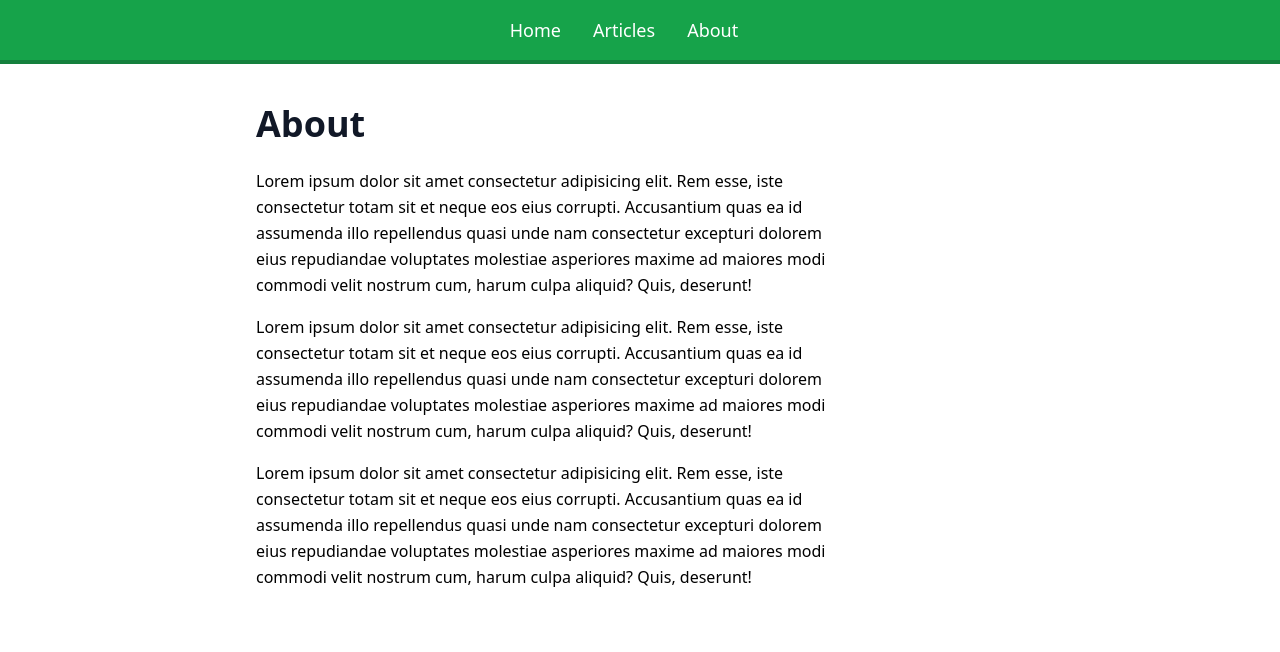
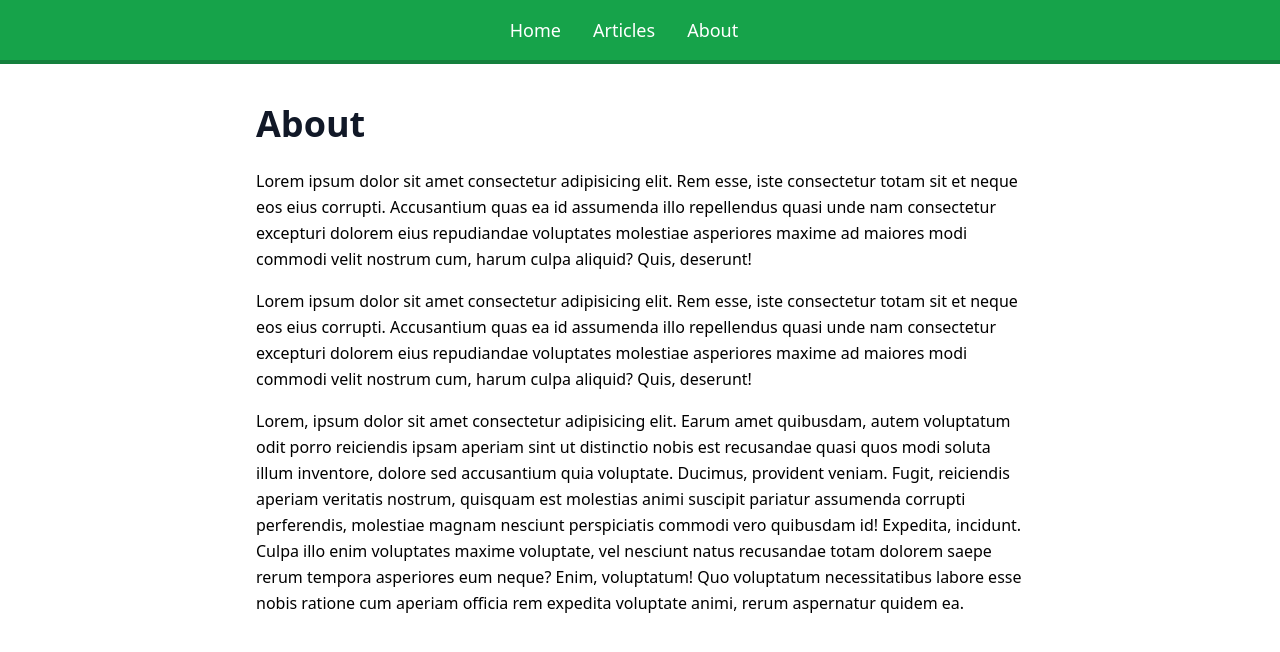
Before and after one commit to AmitxParmar/mern-blog, a React (Vite) app in the folder client/: page /about in a window 1280 px wide. Shown: the top 652 px of the page. Built offline with nearby package versions, Linux system fonts and the light colour scheme.

Commit message:
add styling to articleslist

```diff
--- a/client/src/App.jsx
+++ b/client/src/App.jsx
@@ -1,11 +1,11 @@
 import { Suspense, lazy } from 'react';
 import { BrowserRouter as Router, Route, Routes } from 'react-router-dom'
+import ArticlesList from './pages/ArticlesList';
 
 // pages
 const Home = lazy(() => import('./pages/Home'))
 const NotFound = lazy(() => import('./pages/NotFound'))
 const Article = lazy(() => import('./pages/Article'))
-const ArticlesList = lazy(() => import('./pages/ArticlesList'))
 const About = lazy(() => import('./pages/About'));
 
 // components
--- a/client/src/pages/About.jsx
+++ b/client/src/pages/About.jsx
@@ -1,35 +1,41 @@
-import React from 'react'
+import React from "react";
 
-const About = () => (
+const About = () => {
+   return (
       <div className='mb-20'>
          <h1 className='sm:text-4xl text-2xl font-bold my-6 text-gray-900'>
             About
          </h1>
          <p className='mx-auto leading-relaxed text-base mb-4'>
-         Lorem ipsum dolor sit amet consectetur adipisicing elit. Rem esse, iste
-         consectetur totam sit et neque eos eius corrupti. Accusantium quas ea id
-         assumenda illo repellendus quasi unde nam consectetur excepturi dolorem
-         eius repudiandae voluptates molestiae asperiores maxime ad maiores modi
-         commodi velit nostrum cum, harum culpa aliquid? Quis, deserunt!
-
+            Lorem ipsum dolor sit amet consectetur adipisicing elit. Rem esse, iste
+            consectetur totam sit et neque eos eius corrupti. Accusantium quas ea id
+            assumenda illo repellendus quasi unde nam consectetur excepturi dolorem
+            eius repudiandae voluptates molestiae asperiores maxime ad maiores modi
+            commodi velit nostrum cum, harum culpa aliquid? Quis, deserunt!
          </p>
          <p className='mx-auto leading-relaxed text-base mb-4'>
-         Lorem ipsum dolor sit amet consectetur adipisicing elit. Rem esse, iste
-         consectetur totam sit et neque eos eius corrupti. Accusantium quas ea id
-         assumenda illo repellendus quasi unde nam consectetur excepturi dolorem
-         eius repudiandae voluptates molestiae asperiores maxime ad maiores modi
-         commodi velit nostrum cum, harum culpa aliquid? Quis, deserunt!
-
+            Lorem ipsum dolor sit amet consectetur adipisicing elit. Rem esse, iste
+            consectetur totam sit et neque eos eius corrupti. Accusantium quas ea id
+            assumenda illo repellendus quasi unde nam consectetur excepturi dolorem
+            eius repudiandae voluptates molestiae asperiores maxime ad maiores modi
+            commodi velit nostrum cum, harum culpa aliquid? Quis, deserunt!
          </p>
          <p className='mx-auto leading-relaxed text-base mb-4'>
-         Lorem ipsum dolor sit amet consectetur adipisicing elit. Rem esse, iste
-         consectetur totam sit et neque eos eius corrupti. Accusantium quas ea id
-         assumenda illo repellendus quasi unde nam consectetur excepturi dolorem
-         eius repudiandae voluptates molestiae asperiores maxime ad maiores modi
-         commodi velit nostrum cum, harum culpa aliquid? Quis, deserunt!
+            Lorem, ipsum dolor sit amet consectetur adipisicing elit. Earum amet
+            quibusdam, autem voluptatum odit porro reiciendis ipsam aperiam sint ut
+            distinctio nobis est recusandae quasi quos modi soluta illum inventore,
+            dolore sed accusantium quia voluptate. Ducimus, provident veniam. Fugit,
+            reiciendis aperiam veritatis nostrum, quisquam est molestias animi
+            suscipit pariatur assumenda corrupti perferendis, molestiae magnam
+            nesciunt perspiciatis commodi vero quibusdam id! Expedita, incidunt.
+            Culpa illo enim voluptates maxime voluptate, vel nesciunt natus
+            recusandae totam dolorem saepe rerum tempora asperiores eum neque? Enim,
+            voluptatum! Quo voluptatum necessitatibus labore esse nobis ratione cum
+            aperiam officia rem expedita voluptate animi, rerum aspernatur quidem
+            ea.
+         </p>
+      </div>
+   );
+};
 
-      </p>
-
-   </div>
-)
 export default About;
--- a/client/src/pages/Article.jsx
+++ b/client/src/pages/Article.jsx
@@ -1,14 +1,14 @@
-import { useState, useEffect } from 'react'
-import { useParams } from 'react-router-dom'
-import articleContent from './article-content'
+import React, { useState, useEffect } from "react";
+import { useParams } from "react-router-dom";
+import articleContent from "./article-content";
 
-// pages
-import NotFound from './NotFound'
+// Pages
+import NotFound from "./NotFound";
 
 // Components
-import Articles from '../components/Articles';
-import CommentList from '../components/CommentList';
-import AddCommentForm from './../components/AddCommentForm';
+import Articles from "../components/Articles";
+import CommentsList from "../components/CommentsList";
+import AddCommentForm from "../components/AddCommentForm";
 
 const Article = () => {
     const { name } = useParams();
@@ -25,34 +25,30 @@ const Article = () => {
         fetchData();
     }, [name]);
 
-    // if there are no articles available return NotFound Page
     if (!article) return <NotFound />;
-    // if there are no articles available in database use the local demo articles
-
     const otherArticles = articleContent.filter(
         (article) => article.name !== name
-    )
-
+    );
     return (
         <>
             <h1 className='sm:text-4xl text-2xl font-bold my-6 text-gray-900'>
                 {article.title}
             </h1>
             {article.content.map((paragraph, index) => (
-                <p key={index} className='' >
+                <p className='mx-auto leading-relaxed text-base mb-4' key={index}>
                     {paragraph}
                 </p>
             ))}
-            <CommentList comments={articleInfo.comments} />
+            <CommentsList comments={articleInfo.comments} />
             <AddCommentForm articleName={name} setArticleInfo={setArticleInfo} />
-            <h1 className='sm:text-2xl text-xl'>
+            <h1 className='sm:text-2xl text-xl font-bold my-4 text-gray-900'>
                 Other Articles
             </h1>
-            <div className=''>
+            <div className='flex flex-wrap -m-4'>
                 <Articles articles={otherArticles} />
             </div>
         </>
-    )
-}
+    );
+};
 
 export default Article;
--- a/client/src/pages/ArticlesList.jsx
+++ b/client/src/pages/ArticlesList.jsx
@@ -1,16 +1,17 @@
-import articleContent from "./article-content"
+import React from "react";
+import articleContent from "./article-content";
 
-// Components
+// Components
 import Articles from "../components/Articles";
 
 const ArticlesList = () => {
     return (
         <div>
-            <h1>
+            <h1 className='sm:text-4xl text-2xl font-bold my-6 text-gray-900'>
                 Articles
             </h1>
-            <div>
-                <div>
+            <div className='container py-4 mx-auto'>
+                <div className='flex flex-wrap -m-4'>
                     <Articles articles={articleContent} />
                 </div>
             </div>
```
Lines whose indentation alone changed are shown as unchanged.
